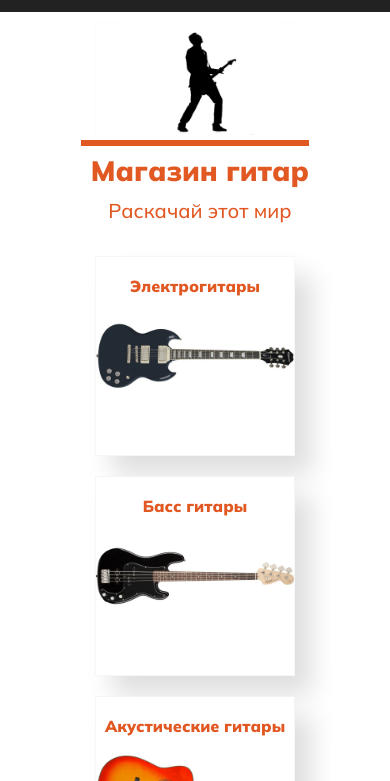
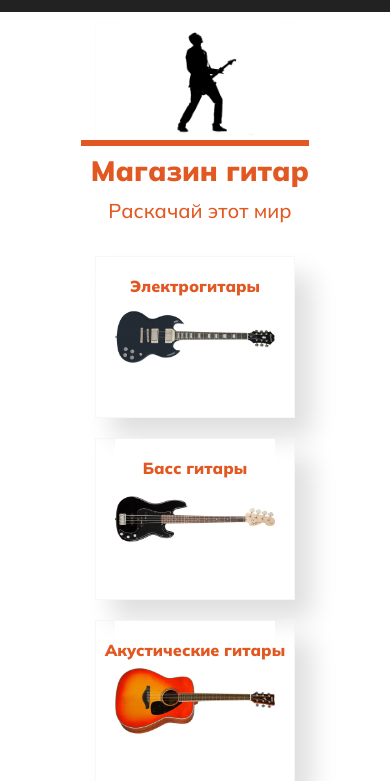
Before and after one commit to Zamchalin/FinalProject, a plain HTML site: page index.html in a window 390 px wide. Shown: the part 63-844 px from the top of the page. Drawn offline with Linux system fonts and the light colour scheme.

Commit message:
fixed bugs

```diff
--- a/css/style.scss
+++ b/css/style.scss
@@ -296,7 +296,7 @@ img {
         width: 200px;
       }
       &_img {
-        width: 250px;
+        width: 160px;
       }
       &_title {
         font-size: 16px;
```
Also changed, not shown: css/style.css.
